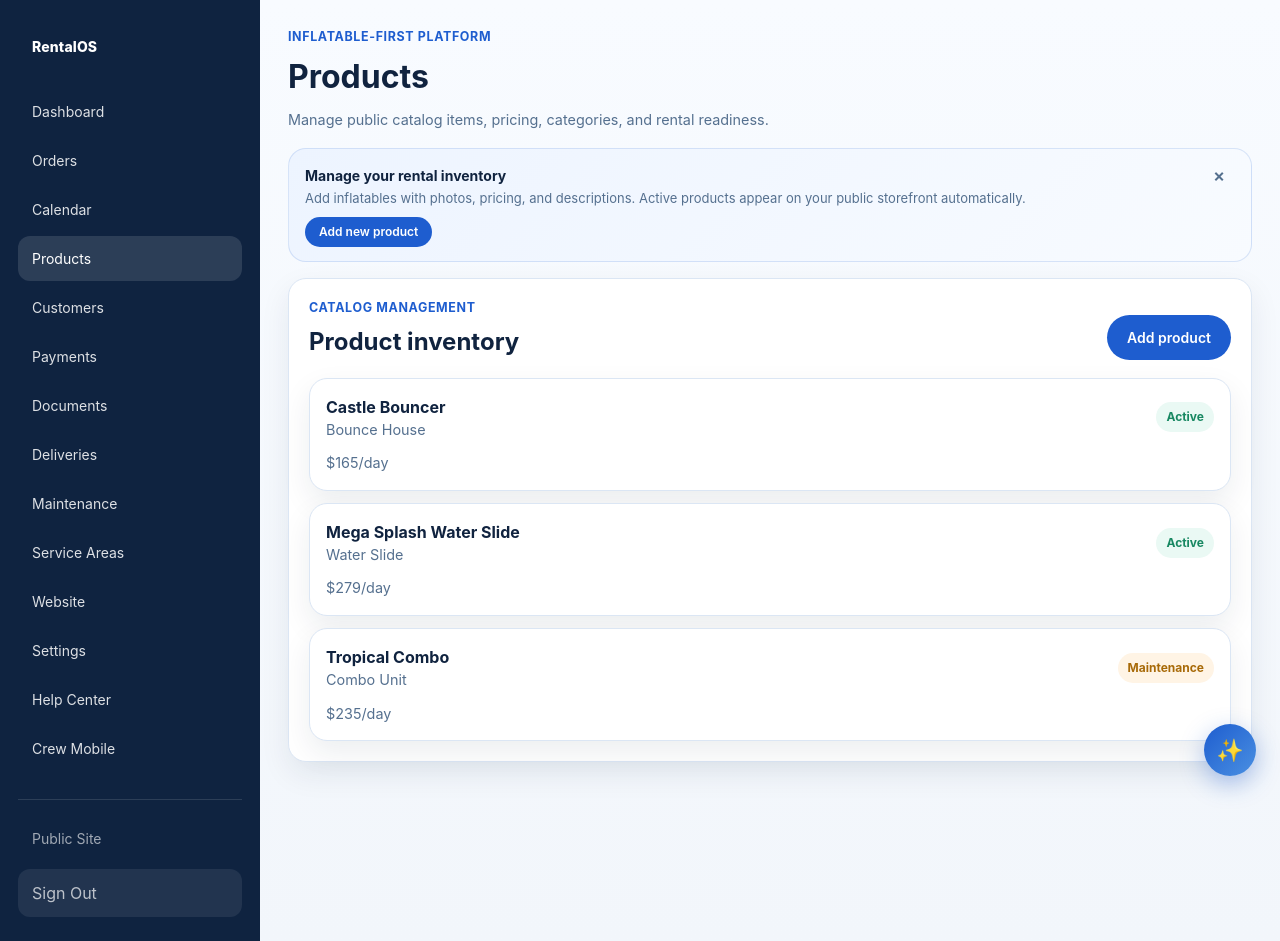
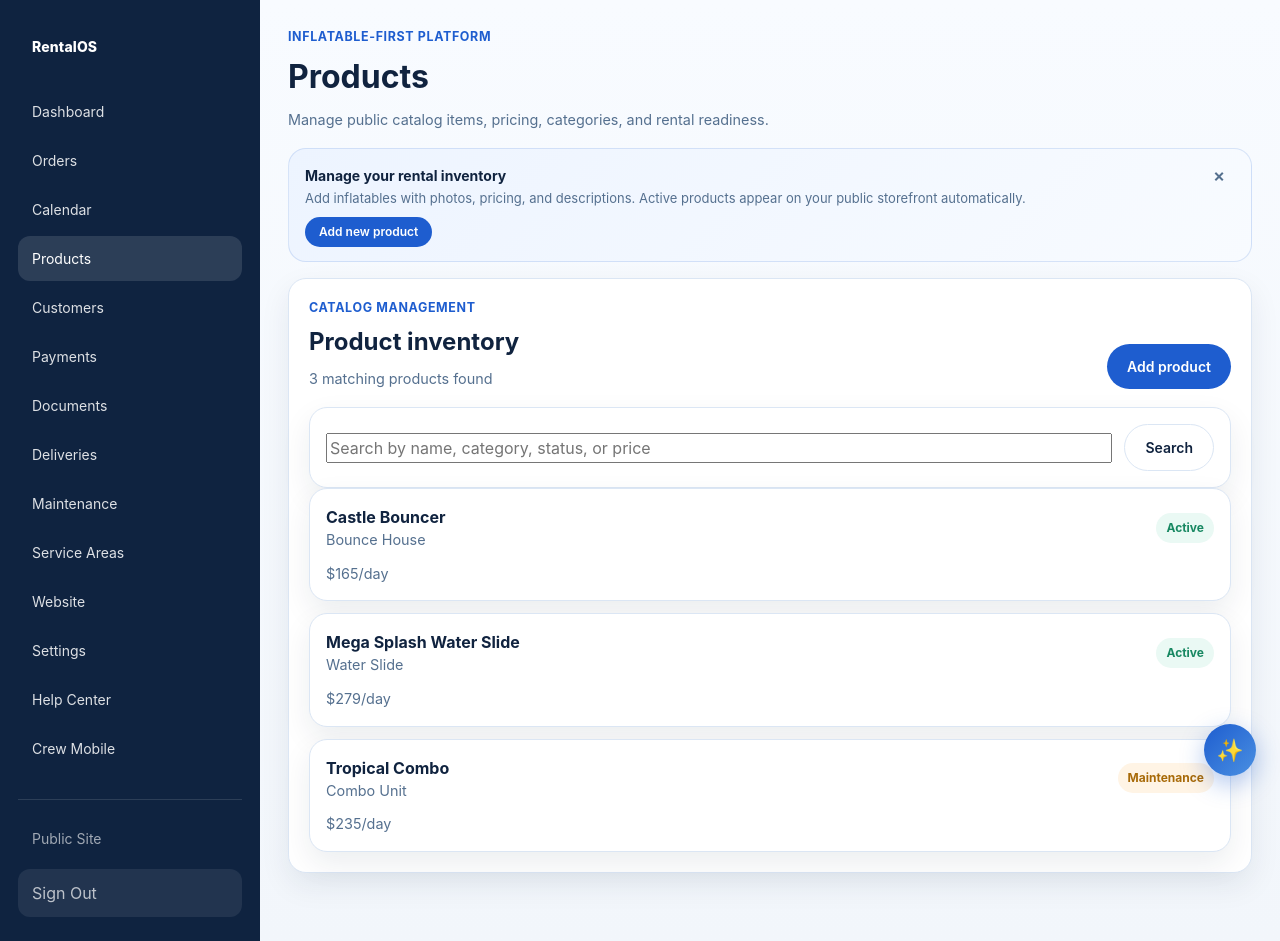
Before and after one commit to kkoly10/rental-software, a Next.js app: page /dashboard/products in a window 1280 px wide. Built offline with nearby package versions, Linux system fonts and the light colour scheme; no server answers.

Commit message:
Update page.tsx

```diff
--- a/app/dashboard/products/page.tsx
+++ b/app/dashboard/products/page.tsx
@@ -1,14 +1,23 @@
 import Link from "next/link";
 import { DashboardShell } from "@/components/layout/dashboard-shell";
 import { StatusBadge } from "@/components/ui/status-badge";
-import { getProducts } from "@/lib/data/products";
+import { getProductsPage } from "@/lib/data/products";
 import { getGuidanceState } from "@/lib/guidance/actions";
 import { pageHelpMap } from "@/lib/help/page-help";
 import { ContextHelpBanner } from "@/components/guidance/context-help-banner";
+import { ListSearchForm } from "@/components/dashboard/list-search-form";
+import { ListPagination } from "@/components/dashboard/list-pagination";
 
-export default async function ProductsPage() {
-  const products = await getProducts();
-  const guidanceState = await getGuidanceState();
+export default async function ProductsPage({
+  searchParams,
+}: {
+  searchParams: Promise<{ q?: string; page?: string }>;
+}) {
+  const params = await searchParams;
+  const [productsPage, guidanceState] = await Promise.all([
+    getProductsPage({ query: params.q, page: params.page }),
+    getGuidanceState(),
+  ]);
   const helpConfig = pageHelpMap["/dashboard/products"];
 
   return (
@@ -17,35 +26,57 @@ export default async function ProductsPage() {
       description="Manage public catalog items, pricing, categories, and rental readiness."
     >
       {helpConfig && (
-        <ContextHelpBanner config={helpConfig} dismissed={guidanceState.dismissedHelp[helpConfig.key] ?? false} />
+        <ContextHelpBanner
+          config={helpConfig}
+          dismissed={guidanceState.dismissedHelp[helpConfig.key] ?? false}
+        />
       )}
+
       <section className="panel">
         <div className="section-header">
           <div>
             <div className="kicker">Catalog management</div>
             <h2 style={{ margin: "6px 0 0" }}>Product inventory</h2>
+            <div className="muted" style={{ marginTop: 8 }}>
+              {productsPage.totalItems} matching product
+              {productsPage.totalItems === 1 ? "" : "s"} found
+            </div>
           </div>
           <Link href="/dashboard/products/new" className="primary-btn">
             Add product
           </Link>
         </div>
 
-        {products.length === 0 ? (
+        <ListSearchForm
+          placeholder="Search by name, category, status, or price"
+          initialQuery={productsPage.query}
+        />
+
+        {productsPage.items.length === 0 ? (
           <div className="order-card" style={{ textAlign: "center", padding: 32 }}>
-            <strong>No products yet</strong>
+            <strong>No products found</strong>
             <div className="muted" style={{ marginTop: 8 }}>
-              Add your first inflatable product to start building your catalog.
+              {productsPage.query
+                ? "Try a different search term."
+                : "Add your first inflatable product to start building your catalog."}
             </div>
+            {!productsPage.query ? (
               <div style={{ marginTop: 12 }}>
                 <Link href="/dashboard/products/new" className="primary-btn">
                   Add your first product
                 </Link>
               </div>
+            ) : null}
           </div>
         ) : (
+          <>
             <div className="list">
-            {products.map((product) => (
-              <Link key={product.id} href={`/dashboard/products/${product.id}`} style={{ textDecoration: "none", color: "inherit" }}>
+              {productsPage.items.map((product) => (
+                <Link
+                  key={product.id}
+                  href={`/dashboard/products/${product.id}`}
+                  style={{ textDecoration: "none", color: "inherit" }}
+                >
                   <article className="order-card">
                     <div className="order-row">
                       <div>
@@ -54,7 +85,7 @@ export default async function ProductsPage() {
                       </div>
                       <StatusBadge
                         label={product.status}
-                      tone={product.tone as "default" | "success" | "warning"}
+                        tone={product.tone as "default" | "success" | "warning" | "danger"}
                       />
                     </div>
                     <div className="price-row">
@@ -64,6 +95,14 @@ export default async function ProductsPage() {
                 </Link>
               ))}
             </div>
+
+            <ListPagination
+              pathname="/dashboard/products"
+              page={productsPage.page}
+              totalPages={productsPage.totalPages}
+              query={productsPage.query}
+            />
+          </>
         )}
       </section>
     </DashboardShell>
```
Lines whose indentation alone changed are shown as unchanged.
